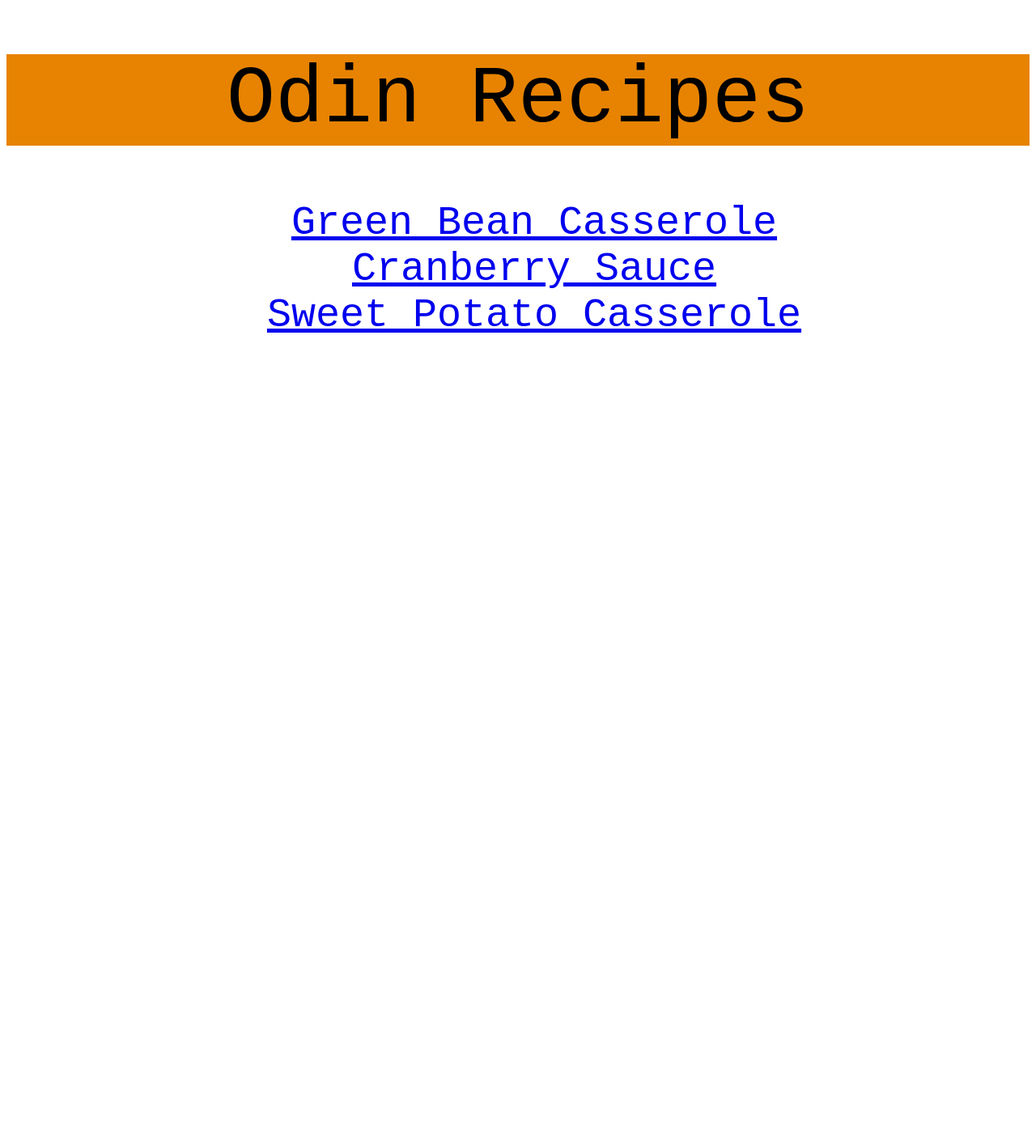
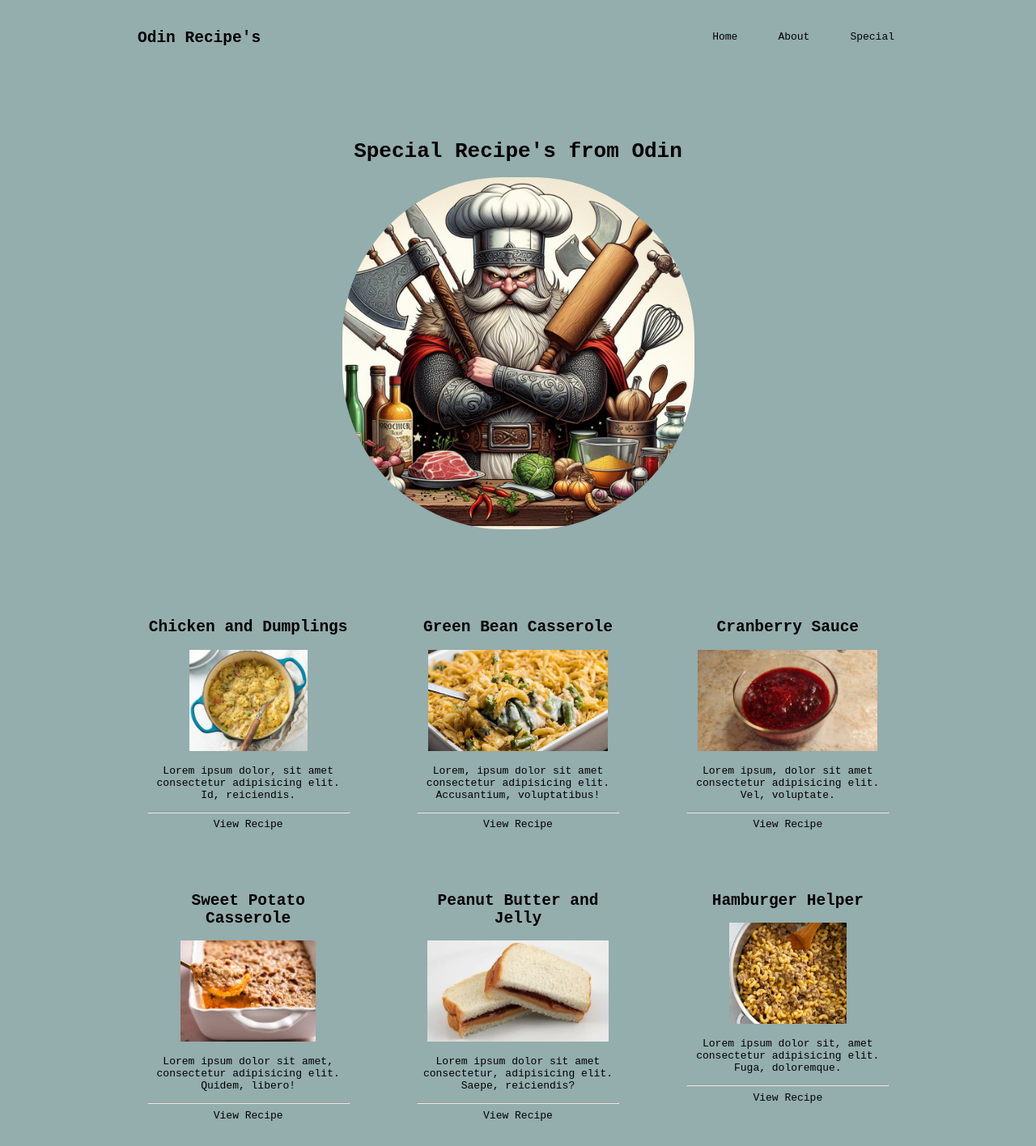
Before and after one commit to sheldonmetoyer/odin-recipes, a plain HTML site: page index.html in a window 1280 px wide. Shown: the whole page at 81% size. Before the commit the page ends 800 px from the top, so only its background shows below. Drawn offline with Linux system fonts and the light colour scheme.

Commit message:
Changes whole website: using flexbox
Completed changed the website. Added Navbar up top using flexbox
Added logo odin chef image and a title. Added 3 more recipes with
images and paragraphs for desciptions plus view recipe links
Links do not link anywhere atm, will come back and complete at a
later date

```diff
--- a/index.html
+++ b/index.html
@@ -8,12 +8,70 @@
 
 
     <body>
-        <h1 id="odinHeader">Odin Recipes</h1>
 
-        <ul id="recipeList">
-            <li><a href="recipes/greenBeanCasserole.html">Green Bean Casserole</a></li>
-            <li><a href="recipes/cranberrySauce.html">Cranberry Sauce</a></li>
-            <li><a href="recipes/sweetPotatoCasserole.html">Sweet Potato Casserole</a></li>
-        </ul>
+        <nav id="navBar">
+            <h1 class="odinLogo">Odin Recipe's</h1>
+
+            <ul class="odinNavMenu">
+                <a href="#"><li>Home</li></a>
+                <a href="#"><li>About</li></a>
+                <a href="#"><li>Special</li></a>
+            </ul>
+        </nav>
+
+        <div class="hero">
+            <h1>Special Recipe's from Odin</h1>
+            <img class="chefOdinImg" src="./images/odinChef.jpeg" alt="Chef Odin">
+        </div>
+
+        <div class="recipeList">
+            <div class="recipeItem1">
+                <h2>Chicken and Dumplings</h2>
+                <img src="./images/cdump.jpg" alt="chicken and dumplings">
+                <p>Lorem ipsum dolor, sit amet consectetur adipisicing elit. Id, reiciendis.</p>
+                <hr>
+                <a href="#">View Recipe</a>
+            </div>
+
+            <div class="recipeItem2">
+                <h2>Green Bean Casserole</h2>
+                <img src="./images/green-bean-casserole.jpg" alt="greenbeans">
+                <p>Lorem, ipsum dolor sit amet consectetur adipisicing elit. Accusantium, voluptatibus!</p>
+                <hr>
+                <a href="#">View Recipe</a>
+            </div>
+
+            <div class="recipeItem3">
+                <h2>Cranberry Sauce</h2>
+                <img src="./images/cranberrySauce.jpg" alt="cranberries">
+                <p>Lorem ipsum, dolor sit amet consectetur adipisicing elit. Vel, voluptate.</p>
+                <hr>
+                <a href="#">View Recipe</a>
+            </div>
+
+            <div class="recipeItem4">
+                <h2>Sweet Potato Casserole</h2>
+                <img src="./images/sweetPotatoCasserole.jpg" alt="Sweet Potatoes">
+                <p>Lorem ipsum dolor sit amet, consectetur adipisicing elit. Quidem, libero!</p>
+                <hr>
+                <a href="#">View Recipe</a>
+            </div>
+
+            <div class="recipeItem5">
+                <h2>Peanut Butter and Jelly</h2>
+                <img src="./images/pbj.jpg" alt="pb&j">
+                <p>Lorem ipsum dolor sit amet consectetur, adipisicing elit. Saepe, reiciendis?</p>
+                <hr>
+                <a href="#">View Recipe</a>
+            </div>
+
+            <div class="recipeItem6">
+                <h2>Hamburger Helper</h2>
+                <img src="./images/hamburg.jpg" alt="hamburger helper">
+                <p>Lorem ipsum dolor sit, amet consectetur adipisicing elit. Fuga, doloremque.</p>
+                <hr>
+                <a href="#">View Recipe</a>
+            </div>
+        </div>
     </body>
 </html>
--- a/style.css
+++ b/style.css
@@ -3,22 +3,72 @@
 }
 
 ul {
-    list-style-type: none;
+    list-style: none;
+}
+
+a {
+    text-decoration: none;
+    color: inherit;
+}
+
+a:hover {
+    text-decoration: underline;
+    background-color: rgb(103, 134, 134);
+    color: #fff;
+}
+
+body {
+    margin: auto 0;
+    background-color: rgb(148, 173, 173);
+}
+
+#navBar {
+    display: flex;
+    justify-content: space-between;
+}
+
+.odinLogo {
+    margin-left: 150px;
+    padding: 20px;
+}
+
+.odinNavMenu {
+    display: flex;
+    justify-content: space-between;
+    margin-right: 150px;
+}
+
+.odinNavMenu li {
+    padding: 25px;
 }
 
 
-h1 {
-    font-size: 100px;
+.hero {
     text-align: center;
-    font-weight: 100;
-    background-color: rgb(231, 131, 0);
+    padding: 60px;
 }
 
-#recipeList {
-    text-align: center;
-    font-size: 50px;
+.chefOdinImg {
+    height: 435px;
+    width: auto;
+    border-radius: 200px;
 }
 
-h2 {
-    text-decoration: underline;
+.recipeList {
+    display: flex;
+    justify-content: space-around;
+    margin: 0 auto;
+    width: 1000px;
+    flex-wrap: wrap;
+    text-align: center;
 }
+
+.recipeList div {
+    padding: 30px;
+    width: 250px;
+}
+
+.recipeList div img {
+    height: 125px;
+    width: auto;
+}
```
Also changed, not shown: images/cdump.jpg (added), images/hamburg.jpg (added), images/odinChef.jpeg (added), images/pbj.jpg (added).
